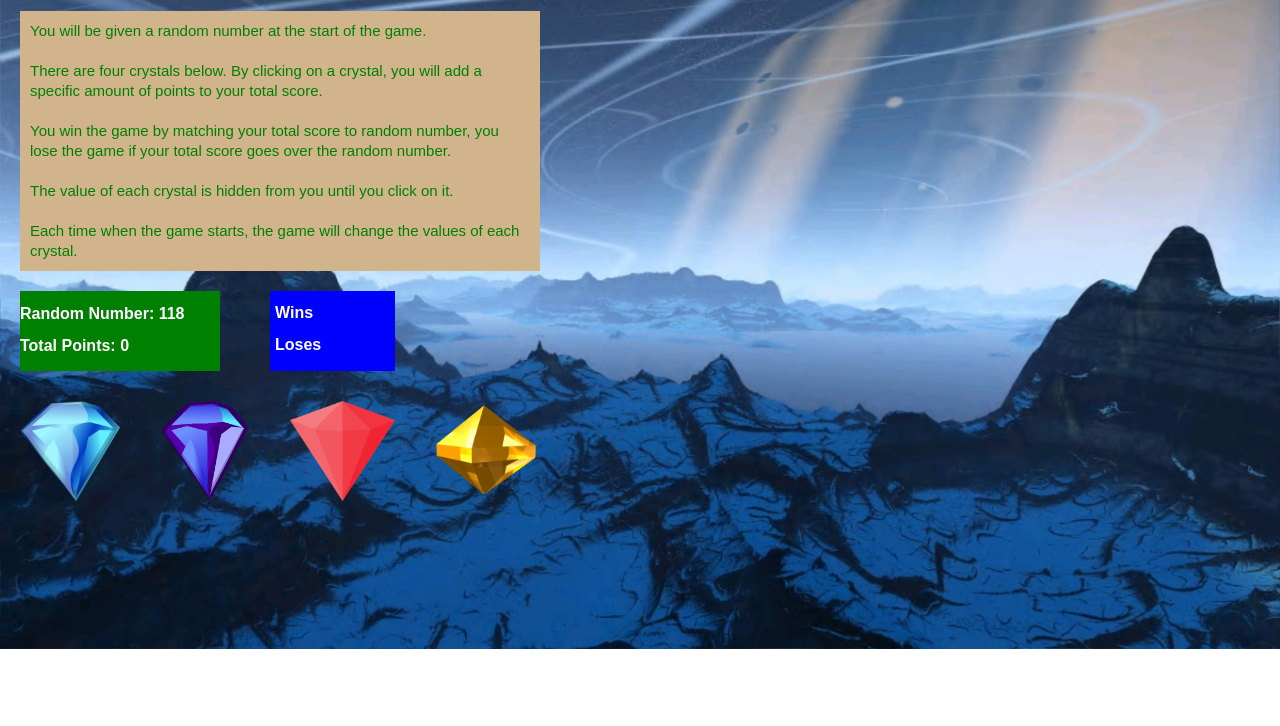
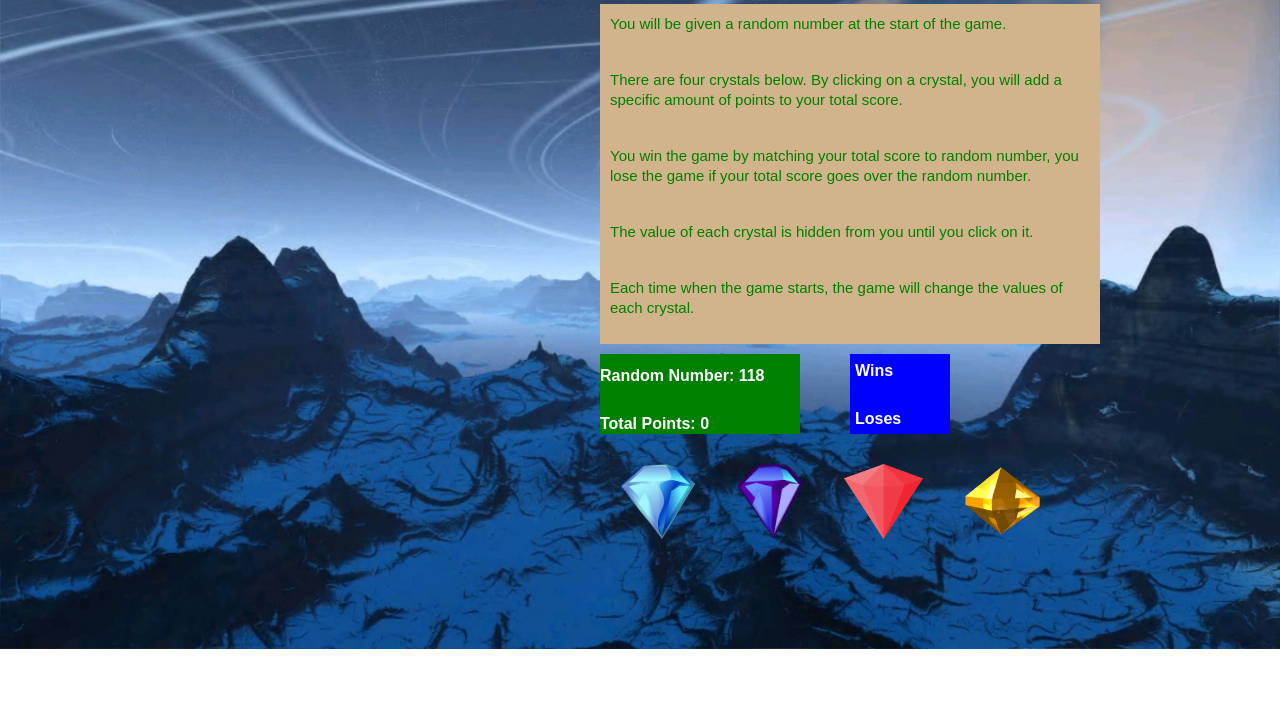
Before and after one commit to ptpeck357/Crystal-Game, a plain HTML site: page index.html in a window 1280 px wide. Shown: the part 74-800 px from the top of the page. Drawn offline with nearby package versions, Linux system fonts and the light colour scheme.

Commit message:
Adding style

```diff
--- a/assets/css/style.css
+++ b/assets/css/style.css
@@ -3,13 +3,13 @@ body {
 	background-repeat: no-repeat;
 	background-size: cover;
 }
-
+#section {
+	position: absolute;
+	left: 75vh;
+}
 .header {
 	background-color: orange;
 	padding: 10px 0px;
-	width: 300px;
-	margin-left: 20px;
-	margin-top: 20px;
 	text-align: center;
 }
 
@@ -23,7 +23,6 @@ body {
 .paragraph{
 	background-color: tan;
 	width: 500px;
-	margin-left: 20px;
 	margin-top: 20px;
 	font-size: 20px;
 	font-family: 'Arial', 'Helvetica Neue', Helvetica, sans-serif;
@@ -36,8 +35,7 @@ body {
 .randomnumber {
 	background-color: green;
 	width: 200px;
-	margin-left: 20px;
-	margin-top: 20px;
+	margin-top: 10px;
 	float: left;
 	height: 80px;
 	color: white;
@@ -51,7 +49,7 @@ body {
 	height: 80px;
 	color: white;
 	float: left;
-	margin-top: 20px;
+	margin-top: 10px;
 	margin-left: 50px;
 	padding-right: 20px;
 	padding-left: 5px;
@@ -60,11 +58,15 @@ body {
 }
 
 #wins {
-	margin-top: 13.5px;
+	margin-top: 5px;
+	margin-bottom: 0px;
 }
-
+#loses {
+	margin-top: 0px;
+	margin-bottom: 0px;
+}
 #chosennumber {
-	margin-top: 15px;
+	margin-top: 10px;
 }
 
 .crystals {
@@ -79,6 +81,6 @@ body {
 }
 
 img:hover {
-	height: 105px;
-	width: auto;
+	transition: all .2s ease-in-out;
+	transform: scale(1.1);
 }
--- a/index.html
+++ b/index.html
@@ -5,15 +5,14 @@
 	<title>Week 4 Game</title>
 
 	<link rel="stylesheet" type="text/css" href="./assets/css/reset.css">
-
 	<link rel="stylesheet" type="text/css" href="./assets/css/style.css">
-
-	 <script type="text/javascript" src="https://cdnjs.cloudflare.com/ajax/libs/jquery/3.2.1/jquery.min.js"></script>
+	<link rel="stylesheet" href="https://maxcdn.bootstrapcdn.com/bootstrap/4.0.0/css/bootstrap.min.css" integrity="sha384-Gn5384xqQ1aoWXA+058RXPxPg6fy4IWvTNh0E263XmFcJlSAwiGgFAW/dAiS6JXm" crossorigin="anonymous">
 
 </head>
 
 <body>
-
+	<!-- <div class="container"> -->
+		<div id="section">
 			<div class="header">
 				<h1 id="title">Crystal Collector!</h1>
 			</div>
@@ -62,15 +61,19 @@
 				</div>
 
 			<div class="crystals">
-		<img src="./assets/images/bluegem.jpg" value="gem1" class=" gem" height="100">
-		<img src="./assets/images/purple.jpg" value="gem2" class="image gem" height="100">
-		<img src="./assets/images/redgem.jpg" value="gem3" class="image gem" height="100">
-		<img src="./assets/images/yellow.jpg" value="gem4" class="image gem" height="100">
+				<img src="./assets/images/bluegem.jpg" value="gem1" class=" gem" height="75">
+				<img src="./assets/images/purple.jpg" value="gem2" class="image gem" height="75">
+				<img src="./assets/images/redgem.jpg" value="gem3" class="image gem" height="75">
+				<img src="./assets/images/yellow.jpg" value="gem4" class="image gem" height="75">
 			</div>
 
 			<div class="totalscore"></div>
+		<div>
+	<!-- </div> -->
 
+	<script type="text/javascript" src="https://cdnjs.cloudflare.com/ajax/libs/jquery/3.2.1/jquery.min.js"></script>
 	<script src="./assets/javascript/game.js"></script>
+	<script src="https://maxcdn.bootstrapcdn.com/bootstrap/4.0.0/js/bootstrap.min.js" integrity="sha384-JZR6Spejh4U02d8jOt6vLEHfe/JQGiRRSQQxSfFWpi1MquVdAyjUar5+76PVCmYl" crossorigin="anonymous"></script>
 
 </body>
 </html>
```
Lines whose indentation alone changed are shown as unchanged.
